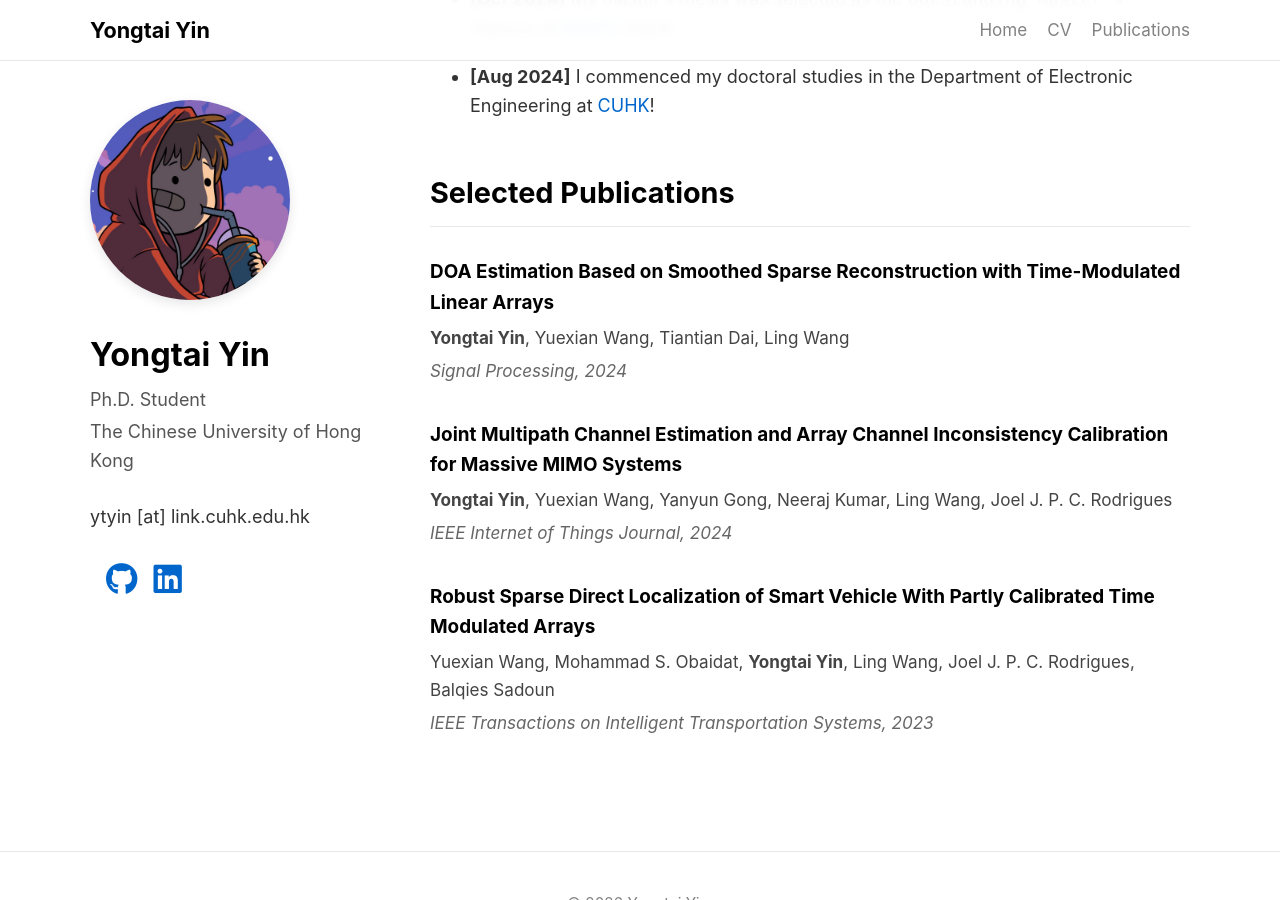
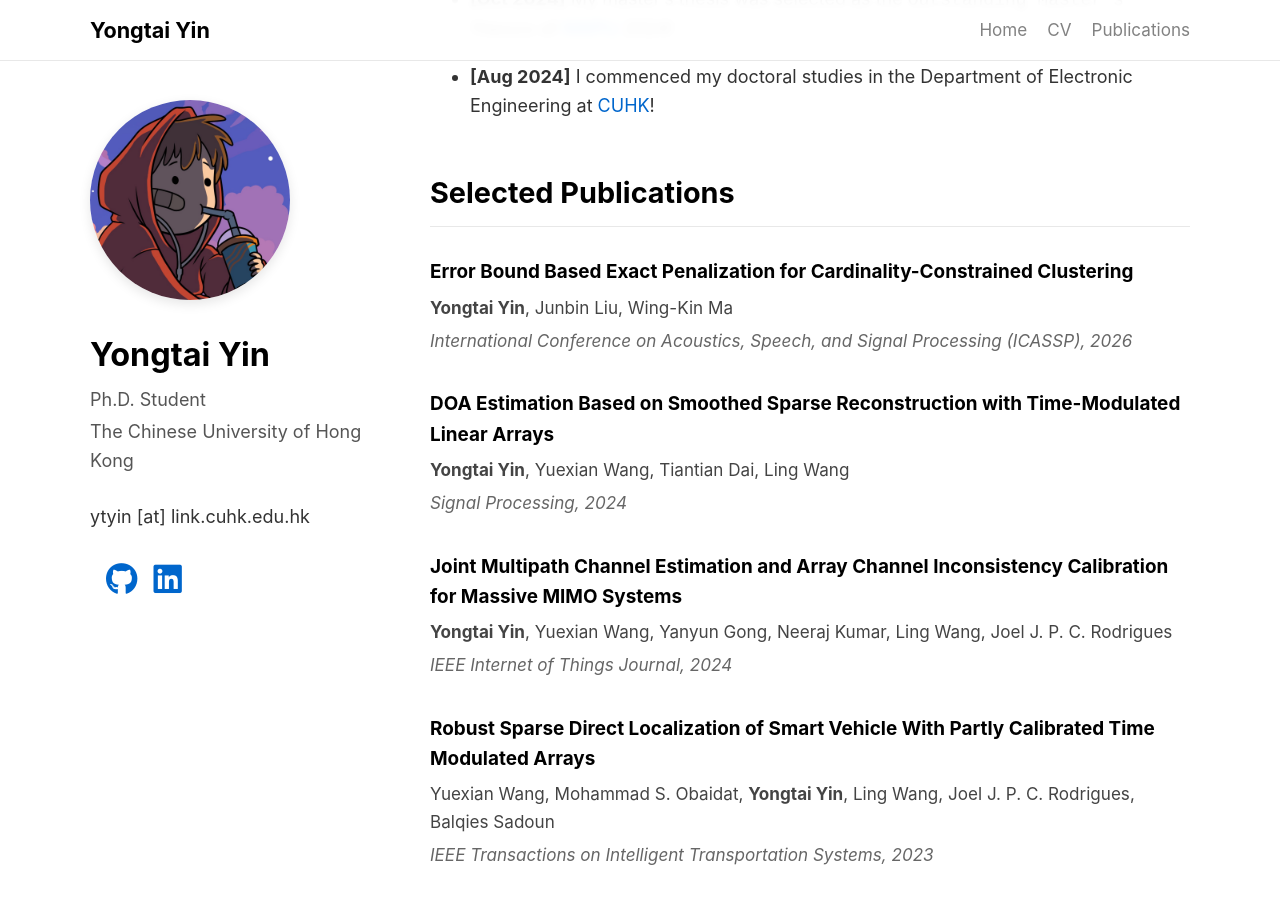
Before and after one commit to yongtai-yin/yongtai-yin.github.io, a Jekyll site: the page built from index.md, in a window 1280 px wide and 900 px high, scrolled down 820 px. Built offline with Jekyll 4.4.1, drawn with Linux system fonts in a browser that asks for light colours; a style sheet for code colours, icons or effects is not loaded.

Commit message:
Add new publication on error bound based exact penalization for clustering

```diff
--- a/_data/publications.yml
+++ b/_data/publications.yml
@@ -1,3 +1,8 @@
+- title: "Error Bound Based Exact Penalization for Cardinality-Constrained Clustering"
+  authors: "<strong>Yongtai Yin</strong>, Junbin Liu, Wing-Kin Ma"
+  venue: "International Conference on Acoustics, Speech, and Signal Processing (ICASSP), 2026"
+  selected: true
+
 - title: "DOA Estimation Based on Smoothed Sparse Reconstruction with Time-Modulated Linear Arrays"
   authors: "<strong>Yongtai Yin</strong>, Yuexian Wang, Tiantian Dai, Ling Wang"
   venue: "Signal Processing, 2024"
```
